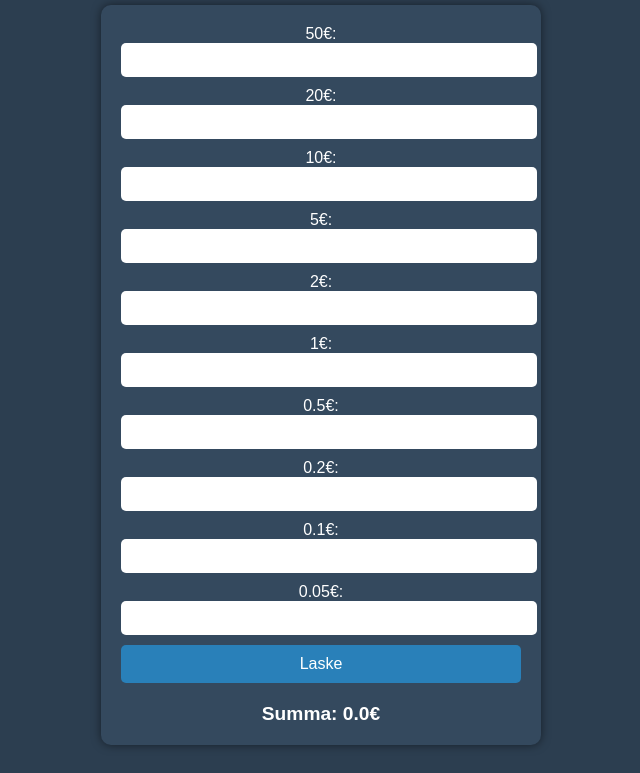
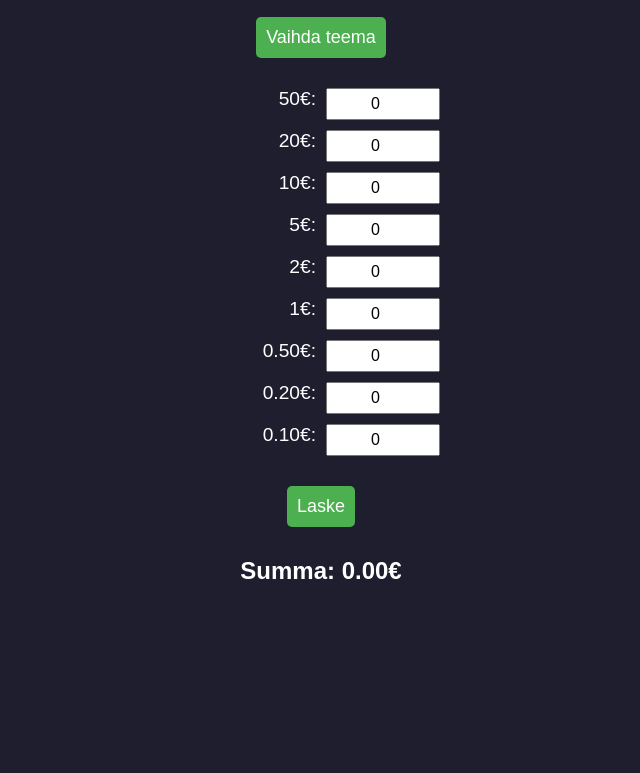
Before and after one commit to Kofeinisti/Rahalaskuri, a plain HTML site: page index.html in a window 1280 px wide. Shown: the part 101-874 px from the top of the page, without its empty margins (319-959 px from the left). After the commit the page ends 800 px from the top, so only its background shows below. Drawn offline with Linux system fonts and the light colour scheme.

Commit message:
Visuaalinen päivitys

```diff
--- a/index.html
+++ b/index.html
@@ -1,105 +1,49 @@
 <!DOCTYPE html>
 <html lang="fi">
-
 <head>
     <meta charset="UTF-8">
     <meta name="viewport" content="width=device-width, initial-scale=1.0">
-    <title>Kassanlasku</title>
-    <style>
-        body {
-            font-family: Arial, sans-serif;
-            background-color: #2C3E50;
-            color: white;
-            text-align: center;
-            padding: 20px;
-        }
+    <title>Rahalaskuri</title>
+    <link rel="stylesheet" href="style.css">
+</head>
+<body>
+    <div class="container">
+        <h1>Rahalaskuri</h1>
+        <button id="theme-toggle">Vaihda teema</button>
 
-        h1 {
-            margin-bottom: 20px;
-        }
+        <div class="grid">
+            <label for="50e">50€:</label>
+            <input type="number" id="50e" value="0">
 
-        .container {
-            max-width: 400px;
-            margin: auto;
-            background-color: #34495E;
-            padding: 20px;
-            border-radius: 10px;
-            box-shadow: 0 0 10px rgba(0, 0, 0, 0.5);
-        }
+            <label for="20e">20€:</label>
+            <input type="number" id="20e" value="0">
 
-        label,
-        input {
-            display: block;
-            width: 100%;
-            margin-bottom: 10px;
-            font-size: 1rem;
-        }
+            <label for="10e">10€:</label>
+            <input type="number" id="10e" value="0">
 
-        input[type="number"] {
-            padding: 8px;
-            border-radius: 5px;
-            border: none;
-        }
+            <label for="5e">5€:</label>
+            <input type="number" id="5e" value="0">
 
-        button {
-            width: 100%;
-            padding: 10px;
-            background-color: #2980B9;
-            color: white;
-            border: none;
-            border-radius: 5px;
-            font-size: 1rem;
-            cursor: pointer;
-        }
+            <label for="2e">2€:</label>
+            <input type="number" id="2e" value="0">
 
-        button:hover {
-            background-color: #1F6391;
-        }
+            <label for="1e">1€:</label>
+            <input type="number" id="1e" value="0">
 
-        #summa {
-            margin-top: 20px;
-            font-size: 1.2rem;
-            font-weight: bold;
-        }
-    </style>
-</head>
+            <label for="50c">0.50€:</label>
+            <input type="number" id="50c" value="0">
 
-<body>
-    <h1>Kassanlasku</h1>
-    <div class="container">
-        <label>50€:<input type="number" id="euro50" min="0"></label>
-        <label>20€:<input type="number" id="euro20" min="0"></label>
-        <label>10€:<input type="number" id="euro10" min="0"></label>
-        <label>5€:<input type="number" id="euro5" min="0"></label>
-        <label>2€:<input type="number" id="euro2" min="0"></label>
-        <label>1€:<input type="number" id="euro1" min="0"></label>
-        <label>0.5€:<input type="number" id="euro0_5" min="0"></label>
-        <label>0.2€:<input type="number" id="euro0_2" min="0"></label>
-        <label>0.1€:<input type="number" id="euro0_1" min="0"></label>
-        <label>0.05€:<input type="number" id="euro0_05" min="0"></label>
+            <label for="20c">0.20€:</label>
+            <input type="number" id="20c" value="0">
 
-        <button onclick="laskeSumma()">Laske</button>
-        <div id="summa">Summa: 0.0€</div>
+            <label for="10c">0.10€:</label>
+            <input type="number" id="10c" value="0">
+        </div>
+
+        <button id="calculate">Laske</button>
+        <h2>Summa: <span id="sum">0.00€</span></h2>
     </div>
 
-    <script>
-        function laskeSumma() {
-            let arvot = [
-                Number(document.getElementById("euro50").value) * 50,
-                Number(document.getElementById("euro20").value) * 20,
-                Number(document.getElementById("euro10").value) * 10,
-                Number(document.getElementById("euro5").value) * 5,
-                Number(document.getElementById("euro2").value) * 2,
-                Number(document.getElementById("euro1").value) * 1,
-                Number(document.getElementById("euro0_5").value) * 0.5,
-                Number(document.getElementById("euro0_2").value) * 0.2,
-                Number(document.getElementById("euro0_1").value) * 0.1,
-                Number(document.getElementById("euro0_05").value) * 0.05
-            ];
-            let summa = arvot.reduce((a, b) => a + b, 0).toFixed(2);
-            document.getElementById("summa").innerText = `Summa: ${summa}€`;
-        }
-    </script>
+    <script src="script.js"></script>
 </body>
-
 </html>
--- /dev/null
+++ b/script.js
@@ -0,0 +1,18 @@
+document.getElementById("calculate").addEventListener("click", function () {
+    let sum =
+        parseInt(document.getElementById("50e").value) * 50 +
+        parseInt(document.getElementById("20e").value) * 20 +
+        parseInt(document.getElementById("10e").value) * 10 +
+        parseInt(document.getElementById("5e").value) * 5 +
+        parseInt(document.getElementById("2e").value) * 2 +
+        parseInt(document.getElementById("1e").value) +
+        parseInt(document.getElementById("50c").value) * 0.5 +
+        parseInt(document.getElementById("20c").value) * 0.2 +
+        parseInt(document.getElementById("10c").value) * 0.1;
+
+    document.getElementById("sum").textContent = sum.toFixed(2) + "€";
+});
+
+document.getElementById("theme-toggle").addEventListener("click", function () {
+    document.body.classList.toggle("light-mode");
+});
--- /dev/null
+++ b/style.css
@@ -0,0 +1,72 @@
+/* Perusteema (tumma) */
+:root {
+    --bg-color: #1e1e2e;
+    --text-color: white;
+    --button-bg: #4CAF50;
+    --button-hover: #45a049;
+}
+
+.light-mode {
+    --bg-color: white;
+    --text-color: black;
+    --button-bg: #007BFF;
+    --button-hover: #0056b3;
+}
+
+body {
+    font-family: Arial, sans-serif;
+    background-color: var(--bg-color);
+    color: var(--text-color);
+    text-align: center;
+    padding: 20px;
+    transition: all 0.3s ease;
+}
+
+h1 {
+    font-size: 2rem;
+}
+
+h2 {
+    font-size: 1.5rem;
+}
+
+button {
+    font-size: 18px;
+    padding: 10px;
+    margin: 10px;
+    background-color: var(--button-bg);
+    color: white;
+    border: none;
+    cursor: pointer;
+    border-radius: 5px;
+    transition: background 0.3s;
+}
+
+button:hover {
+    background-color: var(--button-hover);
+}
+
+.container {
+    max-width: 500px;
+    margin: auto;
+}
+
+.grid {
+    display: grid;
+    grid-template-columns: 1fr 1fr;
+    gap: 10px;
+    margin: 20px 0;
+}
+
+label {
+    text-align: right;
+    font-size: 1.2rem;
+}
+
+input {
+    font-size: 1rem;
+    padding: 5px;
+    text-align: center;
+    width: 100%;
+    max-width: 100px;
+}
```
